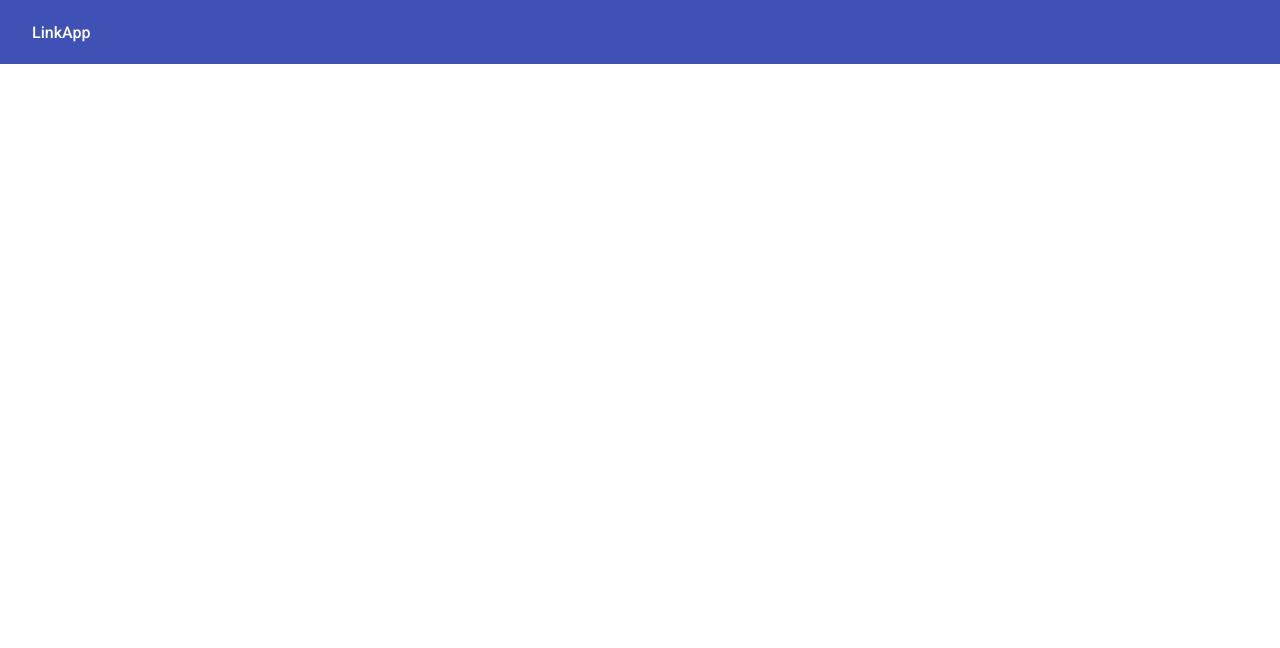
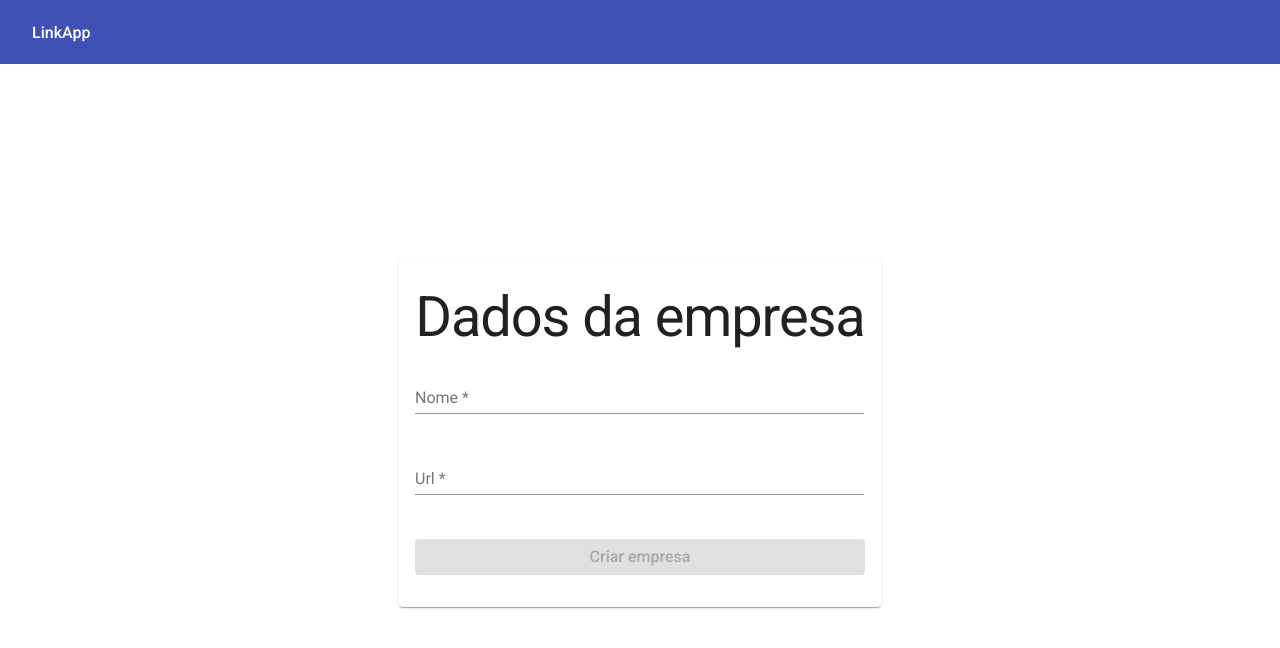
Before and after one commit to fabricadecodigo/links-manager-app-angular, an Angular app: page /create-company in a window 1280 px wide. Before the commit this address led to /. Shown: the top 648 px of the page. Built offline with nearby package versions, Linux system fonts and the light colour scheme.

Commit message:
tela criar empresa

```diff
--- a/src/app/onboarding/onboarding-routing.module.ts
+++ b/src/app/onboarding/onboarding-routing.module.ts
@@ -1,11 +1,16 @@
 import { NgModule } from '@angular/core';
 import { RouterModule, Routes } from '@angular/router';
 import { CreateAccountPageComponent } from './pages/create-account-page/create-account-page.component';
+import { CreateCompanyPageComponent } from './pages/create-company-page/create-company-page.component';
 
 const routes: Routes = [
   {
     path: 'create-account',
     component: CreateAccountPageComponent,
+  },
+  {
+    path: 'create-company',
+    component: CreateCompanyPageComponent,
   },
   {
     path: '',
--- a/src/app/onboarding/onboarding.module.ts
+++ b/src/app/onboarding/onboarding.module.ts
@@ -4,9 +4,10 @@ import { ReactiveFormsModule } from '@angular/forms';
 import { RouterModule } from '@angular/router';
 import { AngularMaterialModule } from '@core/modules';
 import { CreateAccountPageComponent } from './pages/create-account-page/create-account-page.component';
+import { CreateCompanyPageComponent } from './pages/create-company-page/create-company-page.component';
 
 @NgModule({
-  declarations: [CreateAccountPageComponent],
+  declarations: [CreateAccountPageComponent, CreateCompanyPageComponent],
   imports: [CommonModule, RouterModule, ReactiveFormsModule, AngularMaterialModule],
 })
 export class OnboardingModule {}
--- a/src/app/onboarding/pages/create-account-page/create-account-page.component.ts
+++ b/src/app/onboarding/pages/create-account-page/create-account-page.component.ts
@@ -1,5 +1,6 @@
 import { Component, OnInit } from '@angular/core';
 import { FormBuilder, FormControl, Validators } from '@angular/forms';
+import { Router } from '@angular/router';
 
 @Component({
   selector: 'app-create-account-page',
@@ -33,15 +34,16 @@ export class CreateAccountPageComponent implements OnInit {
 
   showPassword = false;
 
-  constructor(private formBuild: FormBuilder) {}
+  constructor(private formBuild: FormBuilder, private router: Router) {}
 
   ngOnInit(): void {}
-
-  onSubmit(): void {
-    console.log(this.form.value);
-  }
 
   handleShowPassword(): void {
     this.showPassword = !this.showPassword;
   }
+
+  onSubmit(): void {
+    console.log(this.form.value);
+    this.router.navigate(['create-company']);
+  }
 }
--- /dev/null
+++ b/src/app/onboarding/pages/create-company-page/create-company-page.component.html
@@ -0,0 +1,31 @@
+<div class="container-flex">
+  <div class="center-all">
+    <mat-card class="create-account-form form-container">
+      <mat-card-title>
+        <h1 class="mat-display-3 form-title">Dados da empresa</h1>
+      </mat-card-title>
+
+      <mat-card-content>
+        <form [formGroup]="form" (ngSubmit)="onSubmit()" novalidate>
+          <mat-form-field class="form-item-full">
+            <mat-label>Nome</mat-label>
+            <input type="text" matInput [formControl]="name" maxlength="250" />
+            <mat-error *ngIf="name.hasError('required')"> Nome é <strong>obrigatório</strong> </mat-error>
+            <mat-error *ngIf="name.hasError('minlength')"> Informe pelo menos <strong>{{ name.getError('minlength').requiredLength }} caracteres</strong> </mat-error>
+          </mat-form-field>
+
+          <mat-form-field class="form-item-full">
+            <mat-label>Url</mat-label>
+            <input type="text" matInput [formControl]="url" maxlength="250" />
+            <mat-error *ngIf="url.hasError('required')"> Url é <strong>obrigatória</strong> </mat-error>
+            <mat-error *ngIf="url.hasError('minlength')"> Informe pelo menos <strong>{{ name.getError('minlength').requiredLength }} caracteres</strong> </mat-error>
+          </mat-form-field>
+
+          <div class="form-button-container">
+            <button type="submit" mat-raised-button color="primary" class="form-item-full" [disabled]="form.invalid">Criar empresa</button>
+          </div>
+        </form>
+      </mat-card-content>
+    </mat-card>
+  </div>
+</div>
--- /dev/null
+++ b/src/app/onboarding/pages/create-company-page/create-company-page.component.scss
@@ -0,0 +1,3 @@
+.create-company-form {
+  width: 500px;
+}
--- /dev/null
+++ b/src/app/onboarding/pages/create-company-page/create-company-page.component.ts
@@ -0,0 +1,29 @@
+import { Component, OnInit } from '@angular/core';
+import { FormBuilder, FormControl, Validators } from '@angular/forms';
+
+@Component({
+  selector: 'app-create-company-page',
+  templateUrl: './create-company-page.component.html',
+  styleUrls: ['./create-company-page.component.scss'],
+})
+export class CreateCompanyPageComponent implements OnInit {
+  form = this.formBuild.group({
+    name: ['', [Validators.required, Validators.minLength(2)]],
+    url: ['', [Validators.required, Validators.minLength(2)]],
+  });
+
+  get name(): FormControl {
+    return this.form.get('name') as FormControl;
+  }
+  get url(): FormControl {
+    return this.form.get('url') as FormControl;
+  }
+
+  constructor(private formBuild: FormBuilder) {}
+
+  ngOnInit(): void {}
+
+  onSubmit(): void {
+    console.log(this.form.value);
+  }
+}
```
Also changed, not shown: 2 other files (tests, documents, lock files or other folders).
